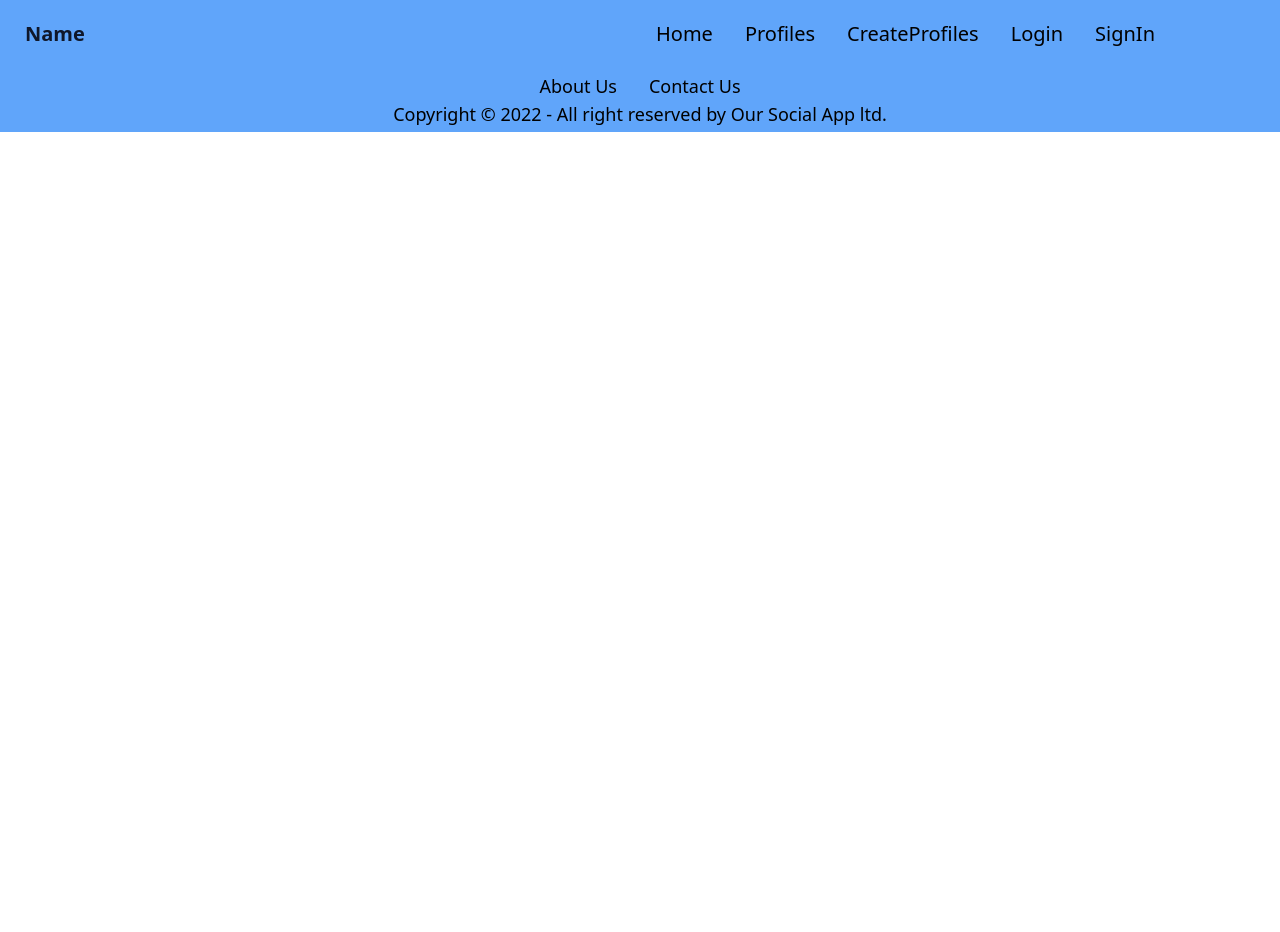
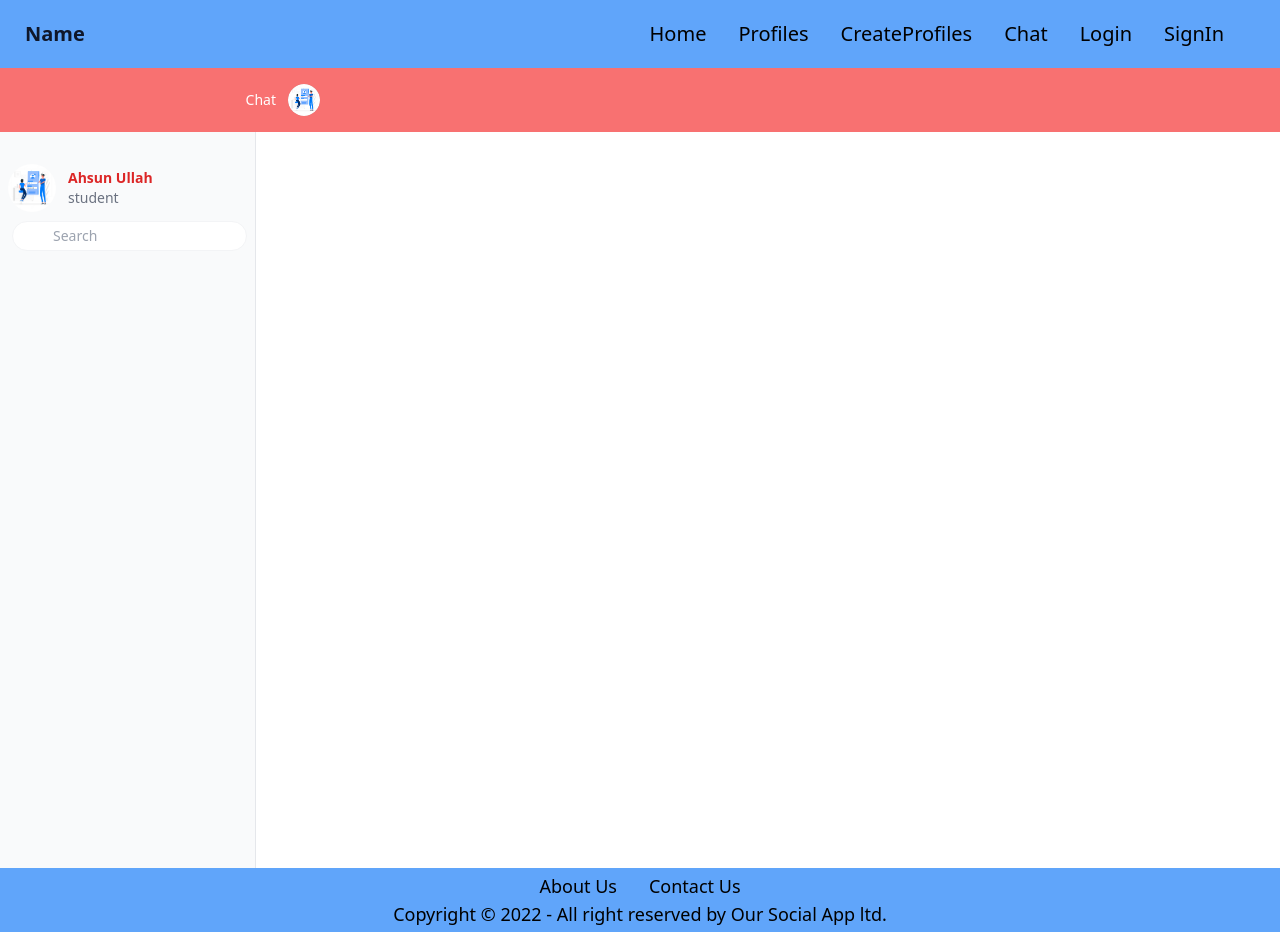
Before and after one commit to Ahsun-ullah/Final_project, a React (Create React App) app: page /UserSide in a window 1280 px wide. Before the commit the page ends 800 px from the top, so only its background shows below. Built offline with nearby package versions, Linux system fonts and the light colour scheme; no server answers.

Commit message:
chat option added

```diff
--- a/src/App.js
+++ b/src/App.js
@@ -8,8 +8,9 @@ import Login from './components/Login/Login'
 import Register from './components/Register/Register'
 import TermsAndConditions from './components/TermsAndConditions/TermsAndConditions'
 import Header from './components/Header/Header'
-//import RequireAuth from './components/RequireAuth/RequireAuth'
+import RequireAuth from './components/RequireAuth/RequireAuth'
 import Footer from './components/Footer/Footer'
+import UserSide from './components/UserSide/UserSide'
 
 function App() {
   return (
@@ -19,10 +20,9 @@ function App() {
         <Route
           path="/"
           element={
-            <Home></Home>
-            /*<RequireAuth>
+            <RequireAuth>
               <Home></Home>
-            </RequireAuth>*/
+            </RequireAuth>
           }
         ></Route>
         <Route path="/Home" element={<Home></Home>}></Route>
@@ -31,6 +31,7 @@ function App() {
           path="/CreateProfiles"
           element={<CreateProfiles></CreateProfiles>}
         ></Route>
+        <Route path="/UserSide" element={<UserSide></UserSide>}></Route>
         <Route path="/About" element={<About></About>}></Route>
         <Route path="/Contact" element={<Contact></Contact>}></Route>
         <Route path="/Login" element={<Login></Login>}></Route>
--- a/src/components/CreatingForm/CreatingForm.js
+++ b/src/components/CreatingForm/CreatingForm.js
@@ -4,7 +4,7 @@ const CreatingForm = () => {
   return (
     <div className="grid grid-cols-1 bg-gray-900">
       <p className="font-bold text-3xl text-center my-5">
-        Please submit the Form.
+        Create Profiles
       </p>
       <div className="flex justify-center bg-blue-300 rounded-2xl mx-auto p-14 mb-10">
         <form>
@@ -31,7 +31,7 @@ const CreatingForm = () => {
               />
             </div>
           </div>
-          <div className="w-full mb-4">
+         <div className="w-full mb-4">
             <label className="block uppercase tracking-wide text-gray-700 text-xs font-bold mb-2">
               Email
             </label>
@@ -67,15 +67,11 @@ const CreatingForm = () => {
               required
             />
           </div>
-          <div className="w-full mb-4">
-            <label className="block uppercase tracking-wide text-gray-700 text-xs font-bold mb-2">
-              Number of account
-            </label>
-            <input
-              className="appearance-none block w-full bg-gray-200 text-gray-700 border border-gray-200 rounded py-3 px-4 leading-tight focus:outline-none focus:bg-white focus:border-gray-500"
-              type="number"
-              placeholder="Submit the number"
-            />
+
+          <div className="flex justify-center">
+            <button className="bg-gray-800 rounded-3xl p-1 text-gray-300 my-4 w-full shadow-lg shadow-gray-500/10 hover:shadow-gray-500/60 font-semibold">
+              <span>Submit</span>
+            </button>
           </div>
         </form>
       </div>
--- a/src/components/Home/Home.js
+++ b/src/components/Home/Home.js
@@ -1,12 +1,9 @@
 import React from 'react'
-import Carousel from '../Carousel/Carousel'
 
 const Home = () => {
   return (
     <div>
-      <div className=" bg-stone-200">
-        <Carousel></Carousel>
-      </div>
+      <div className=" flex h-screen w-full bg-blue-300"></div>
     </div>
   )
 }
--- a/src/components/Login/Login.js
+++ b/src/components/Login/Login.js
@@ -29,7 +29,7 @@ const Login = () => {
   }
 
   if (user) {
-    navigate(from, { replace: true }) || navigate('/Login');
+    navigate(from, { replace: true }) || navigate('/Login')
   }
 
   const handleLogin = (event) => {
@@ -81,6 +81,16 @@ const Login = () => {
                 required
               />
             </div>
+            <div className="flex flex-col text-gray-800">
+              <label className="font-bold">ID:</label>
+              <input
+                onBlur={handlePassBlur}
+                type="number"
+                className="rounded-md p-[2px] pl-2 text-gray-800 bg-gray-800 focus:border-blue-500 focus:bg-gray-200 focus:outline-none"
+                placeholder="Submit your id"
+                required
+              />
+            </div>
 
             <div className="flex justify-between gap-4 px-2">
               <input type="checkbox" required />
--- a/src/components/Navbar/Navbar.js
+++ b/src/components/Navbar/Navbar.js
@@ -86,6 +86,11 @@ const Header = () => {
               </Link>
             </li>
             <li>
+              <Link className="text-black text-xl" to="/UserSide">
+              Chat
+              </Link>
+            </li>
+            <li>
               <Link className="text-black text-xl" to="/Login">
               Login
               </Link>
--- a/src/components/Profiles/Profiles.js
+++ b/src/components/Profiles/Profiles.js
@@ -2,6 +2,7 @@ import React from 'react'
 import StudentDetails from '../StudentDetails/StudentDetails'
 
 const Profiles = () => {
+
   return (
     <div>
         <div className="container bg-stone-200 h-screen">
--- a/src/components/Register/Register.js
+++ b/src/components/Register/Register.js
@@ -116,6 +116,16 @@ const Register = () => {
                     required
                   />
                 </div>
+                <div className="flex flex-col text-gray-800">
+                  <label className="font-bold">ID:</label>
+                  <input
+                    onBlur={handleConfirmPassBlur}
+                    type="number"
+                    className="rounded-md p-[3px] pl-4 w-full text-gray-800 bg-gray-800 focus:border-blue-500 focus:bg-gray-200 focus:outline-none"
+                    placeholder="Submit your id"
+                    required
+                  />
+                </div>
               </div>
 
               <div className="flex justify-center py-4">
--- /dev/null
+++ b/src/components/UserSide/UserSide.js
@@ -0,0 +1,115 @@
+import React from 'react'
+import loginImg from '../../Assets/loginImg.png'
+
+const UserSide = () => {
+  return (
+    <div>
+      <div>
+        <div className="relative min-h-screen flex flex-col bg-gray-50">
+          {/*
+            nav section starts here
+             */}
+          <nav className="flex-shrink-0 bg-red-400">
+            <div className="relative flex items-center justify-between h-16">
+              <div>
+                <div></div>
+                <div className="flex lg:hidden">
+                  <button className="bg-red-600 inline-flex items-center justify-center p-2 rounded-md text-white hover:text-white hover:bg-red-600 focus:outline-none focus:ring-2 focus:ring-offset-2 focus:ring-offset-red-600 focus:ring-white">
+                    <svg
+                      className="block h-6 w-6"
+                      xmlns="https://www.w3.org/2000/svg"
+                      fill="none"
+                      viewBox="0 0 24 24"
+                      stroke="currentColor"
+                      aria-hidden="true"
+                    >
+                      <path
+                        strokeLinecap="round"
+                        strokeLinejoin="round"
+                        strokeWidth={2}
+                        d="M4 6h16M4 12h8m-8 6h16"
+                      ></path>
+                    </svg>
+                  </button>
+                </div>
+                <div className="hidden lg:block lg:w-80">
+                  <div className="flex items-center justify-end">
+                    <div className="flex">
+                      <a
+                        href="a"
+                        className="px-3 py-2 rounded-md text-sm font-medium text-white hover:text-white"
+                      >
+                        Chat
+                      </a>
+                    </div>
+                    <div className="mi-4 relative flex-shrink-0">
+                      <div>
+                        <button className="bg-red-700 flex text-sm rounded-full text-white focus:outline-none focus:ring-2 focus:ring-offset-2 focus:ring-offset-red-700 focus:ring-white">
+                          <img
+                            className="h-8 w-8 rounded-full "
+                            src={loginImg}
+                            alt=""
+                          />
+                        </button>
+                      </div>
+                    </div>
+                  </div>
+                </div>
+              </div>
+            </div>
+          </nav>
+          {/*
+            nav section ends here
+             */}
+          {/*
+            chat section starts here
+             */}
+          <div className="flex-grow w-full max-w-7xl mx-auto lg:flex">
+            <div className="flex-1 min-w-0 bg-white xl:flex">
+              <div className="border-b border-gray-200 xl:border-b-0 xl:flex-shrink-0 xl:w-64 xl:border-r xl:border-gray-200 bg-gray-50">
+                <div className="h-full pl-4 pr-2 py-6 sm:pl-6 lg:pl-8 xl:pl-0">
+                  <div className="h-full relative">
+                    <div className="relative rounded-lg px-2 py-2 flex items-center space-x-3 hover:border-gray-400 focus-within:ring-2 focus-within:ring-offset-2 focus-within:ring-red-500 mb-4">
+                      <div className="flex-shrink-0">
+                        <img
+                          className="h-12 w-12 rounded-full"
+                          src={loginImg}
+                          alt=""
+                        />
+                      </div>
+                      <div className="flex-1 min-w-0">
+                        <a href="a" className="focus:outline-none">
+                          <span className="absolute inset-0"></span>
+                          <p className="text-sm font-bold text-red-600">
+                            Ahsun Ullah
+                          </p>
+                          <p className="text-sm text-gray-500 truncate">
+                            student
+                          </p>
+                        </a>
+                      </div>
+                    </div>
+
+                    <div className="mb-4">
+                      <div className="relative">
+                        <div className="absolute inset-y-0 left-0 pl-3 flex items-center pointer-events-none">
+                          <input
+                          name='search'
+                          className='focus:ring-red-500 focus:border-red-500 block w-full pl-10 sm:text-sm border-gray-100 rounded-full py-1 border'
+                          placeholder='Search'
+                          />
+                        </div>
+                      </div>
+                    </div>
+                  </div>
+                </div>
+              </div>
+            </div>
+          </div>
+        </div>
+      </div>
+    </div>
+  )
+}
+
+export default UserSide
```
